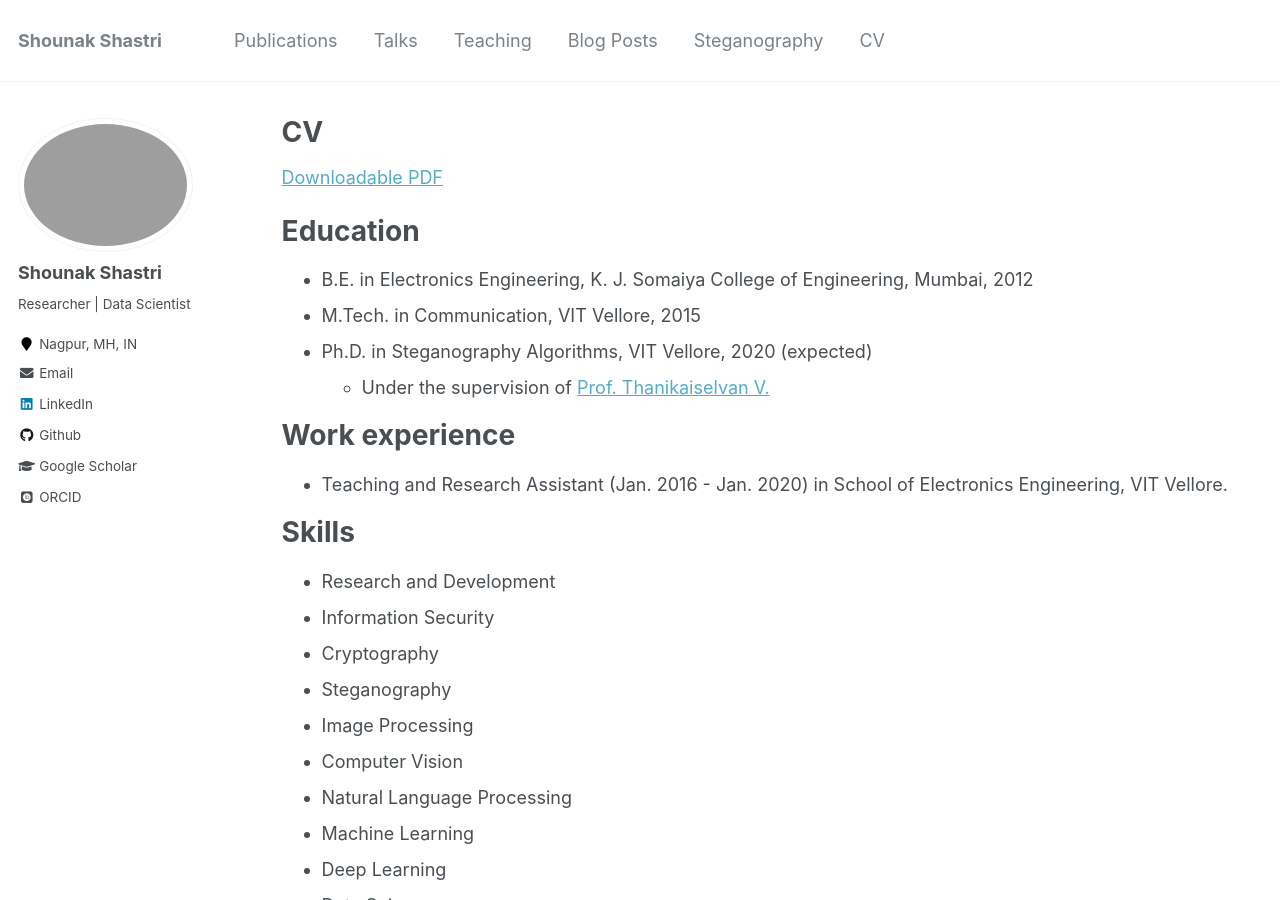
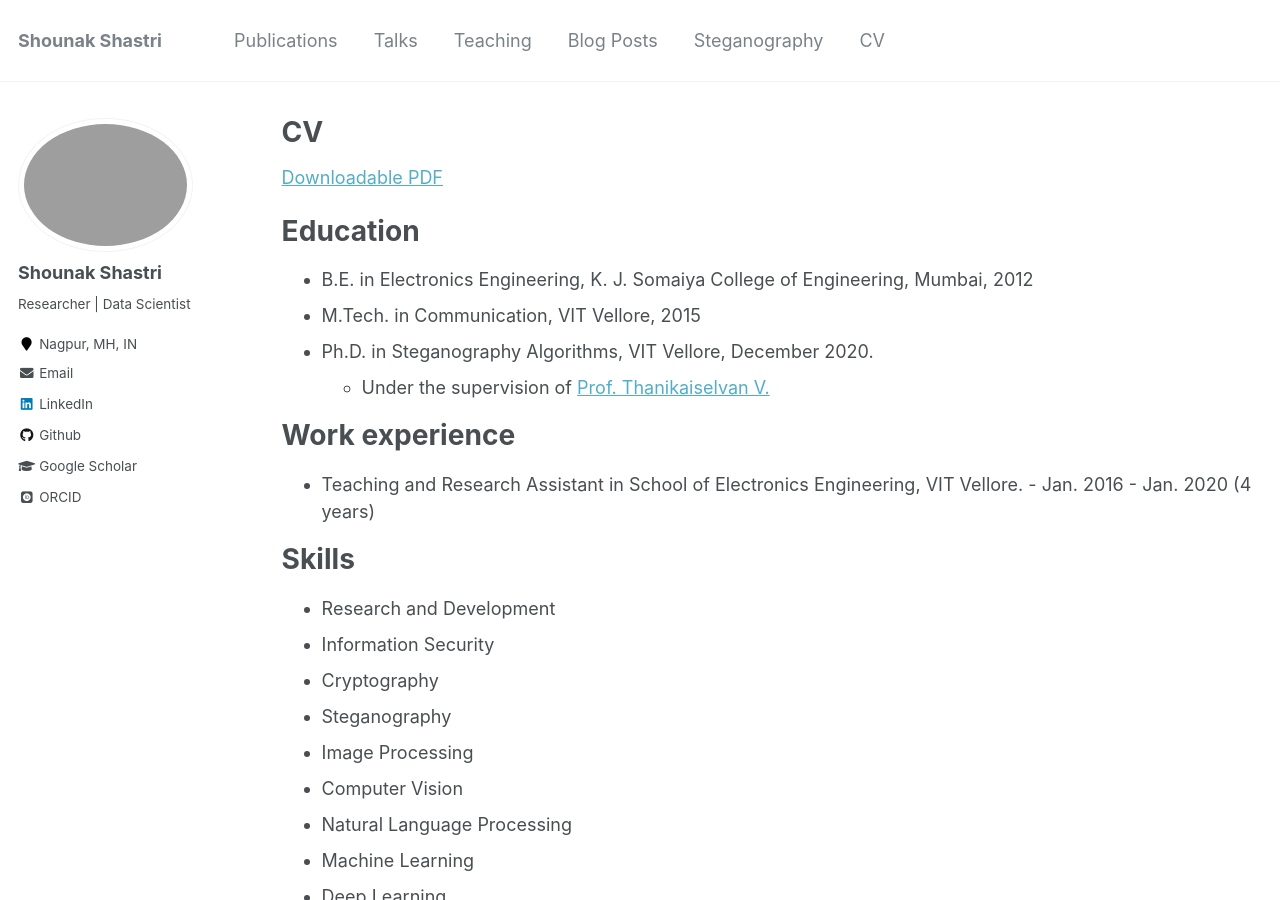
Before and after one commit to shounakshastri/shounakshastri.github.io, a Jekyll site: the page built from _pages/cv.md, in a window 1280 px wide and 900 px high. Built offline with Jekyll 4.4.1, drawn with Linux system fonts in a browser that asks for light colours; some web fonts are replaced.

Commit message:
update cv

```diff
--- a/_pages/cv.md
+++ b/_pages/cv.md
@@ -16,12 +16,12 @@ Education
 ======
 * B.E. in Electronics Engineering, K. J. Somaiya College of Engineering, Mumbai, 2012
 * M.Tech. in Communication, VIT Vellore, 2015
-* Ph.D. in Steganography Algorithms, VIT Vellore, 2020 (expected)
+* Ph.D. in Steganography Algorithms, VIT Vellore, December 2020.
   * Under the supervision of [Prof. Thanikaiselvan V.](https://scholar.google.co.in/citations?user=IIMHz3SEEqAC&hl=en)
 
 Work experience
 ======
-* Teaching and Research Assistant (Jan. 2016 - Jan. 2020) in School of Electronics Engineering, VIT Vellore.
+* Teaching and Research Assistant in School of Electronics Engineering, VIT Vellore. - Jan. 2016 - Jan. 2020 (4 years)
 
 Skills
 ======
```
Also changed, not shown: 1 other file.
